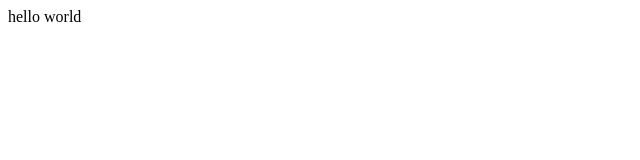
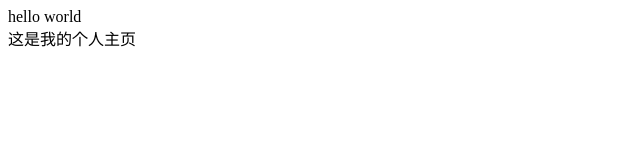
Before and after one commit to web-yang/git-demo, a plain HTML site: page index.html in a window 1280 px wide. Shown: the whole page, without its empty margins (0-640 px from the left). Drawn offline with Linux system fonts and the light colour scheme.

Commit message:
程序员的第二次提交

```diff
--- a/index.html
+++ b/index.html
@@ -8,5 +8,6 @@
 </head>
 <body>
     <div>hello world</div>
+    这是我的个人主页
 </body>
 </html>
```
